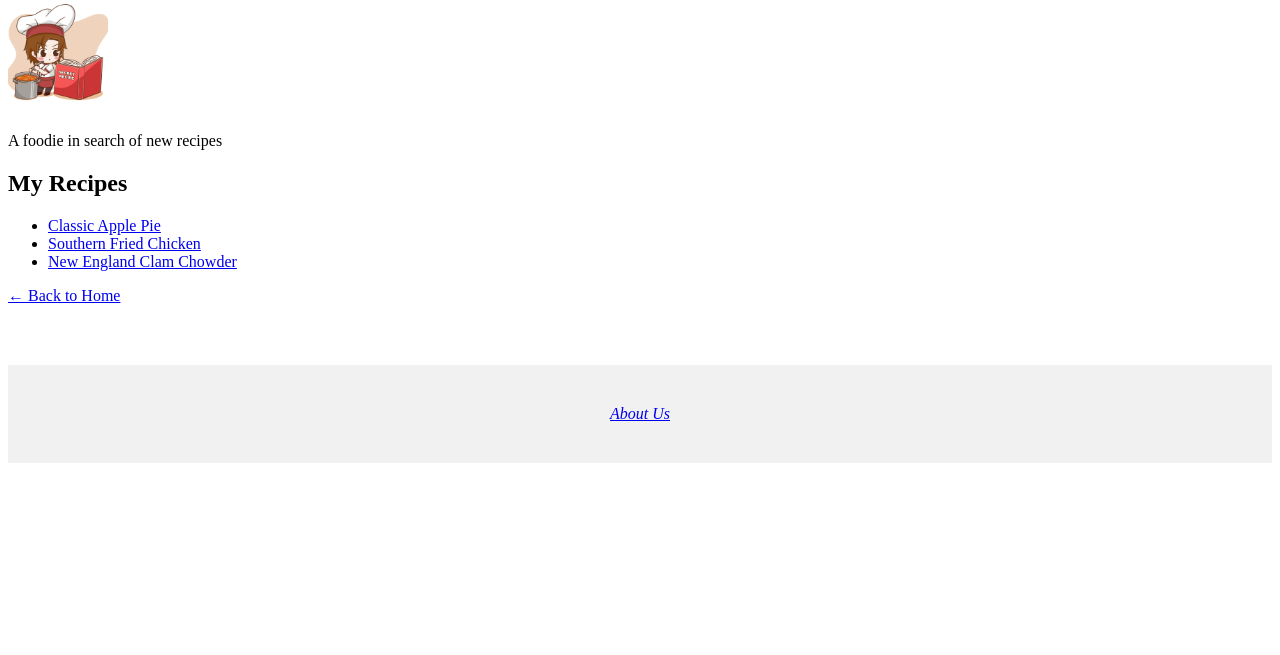
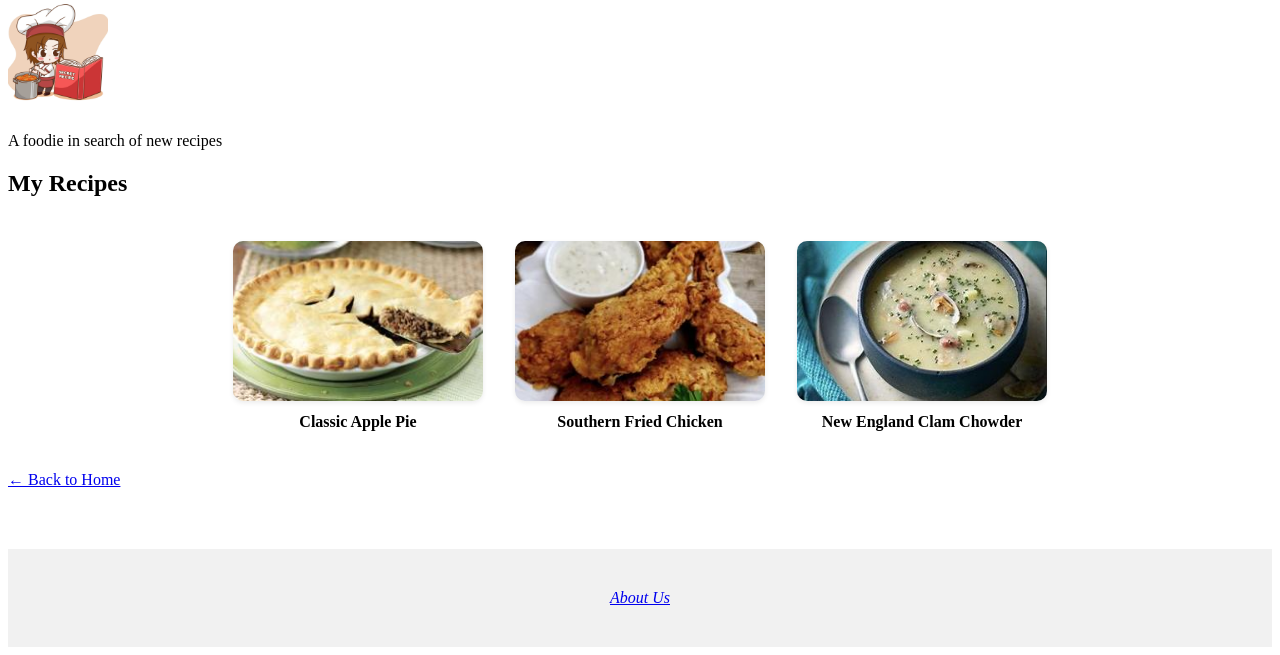
Before and after one commit to Hla-Naing/CMPE131_Recipewebapp, a Flask app: page /profile/1 in a window 1280 px wide. Shown: the part 195-850 px from the top of the page. Before the commit the page ends 658 px from the top, so only its background shows below. Run offline with Flask 3, Linux system fonts and the light colour scheme.

Commit message:
Made the profile page show the image of the recipes

```diff
--- a/app/templates/public_profile.html
+++ b/app/templates/public_profile.html
@@ -20,16 +20,81 @@
 
 <h2>My Recipes</h2>
 
+<style>
+    .recipe-grid {
+        display: flex;
+        flex-wrap: wrap;
+        justify-content: center;
+        gap: 32px;
+        padding: 24px 0;
+        max-width: 1000px;
+        margin: 0 auto;
+    }
+
+    .recipe-card {
+        width: 250px;
+        text-decoration: none;
+        color: inherit;
+        display: flex;
+        flex-direction: column;
+        align-items: center;
+    }
+
+    .recipe-card-box {
+        width: 100%;
+        height: 160px;
+        border-radius: 10px;
+        overflow: hidden;
+        box-shadow: 0 2px 5px rgba(0, 0, 0, 0.08);
+        transition: transform 0.2s ease, box-shadow 0.2s ease;
+    }
+
+    .has-image:hover .recipe-card-box {
+        transform: scale(1.03);
+        box-shadow: 0 8px 16px rgba(0, 0, 0, 0.15);
+    }
+
+    .recipe-card img {
+        width: 100%;
+        height: 100%;
+        object-fit: cover;
+        display: block;
+    }
+
+    .recipe-title {
+        margin-top: 12px;
+        font-weight: bold;
+        font-size: 1em;
+        text-align: center;
+    }
+</style>
+
+{% set colors = ['#FF6B6B', '#6BCB77', '#4D96FF', '#FFC75F', '#F9F871', '#A393EB', '#FF9671', '#00C9A7', '#D65DB1', '#845EC2'] %}
+
 {% if recipes %}
-    <ul>
+    <div class="recipe-grid">
         {% for recipe in recipes %}
-            <li><a href="{{ url_for('recipe_details', id=recipe.id) }}">{{ recipe.title }}</a></li>
+            {% set has_image = recipe.image_filename is not none %}
+            {% set color = colors[recipe.id % colors|length] %}
+
+            <a href="{{ url_for('recipe_details', id=recipe.id) }}"
+               class="recipe-card {% if has_image %}has-image{% endif %}">
+                <div class="recipe-card-box"
+                     style="background-color: {% if not has_image %}{{ color }}{% else %}transparent{% endif %};">
+                    {% if has_image %}
+                        <img src="{{ url_for('static', filename='uploads/' + recipe.image_filename) }}"
+                             alt="{{ recipe.title }}">
+                    {% endif %}
+                </div>
+                <div class="recipe-title">{{ recipe.title }}</div>
+            </a>
         {% endfor %}
-    </ul>
+    </div>
 {% else %}
     <p>This user hasn't created any recipes yet.</p>
 {% endif %}
 
+
 <!-- Optional link back -->
 <p><a href="{{ url_for('home') }}">← Back to Home</a></p>
 {% endblock %}
```
